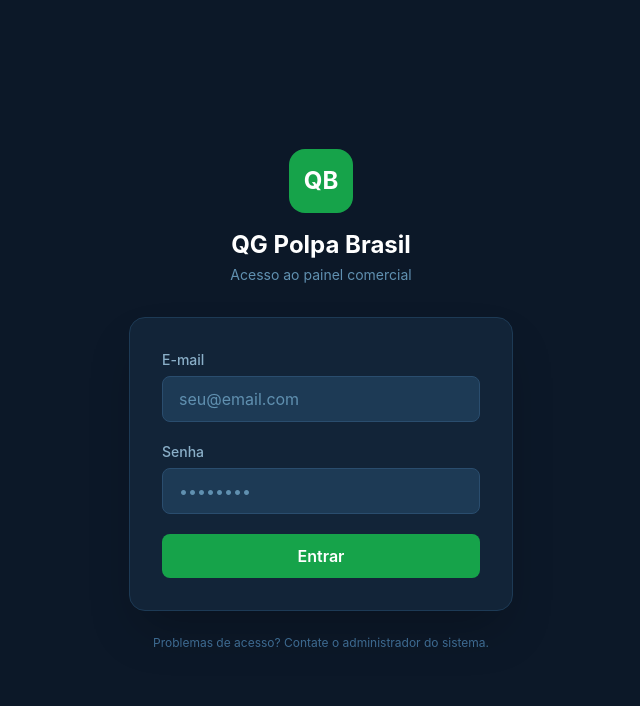
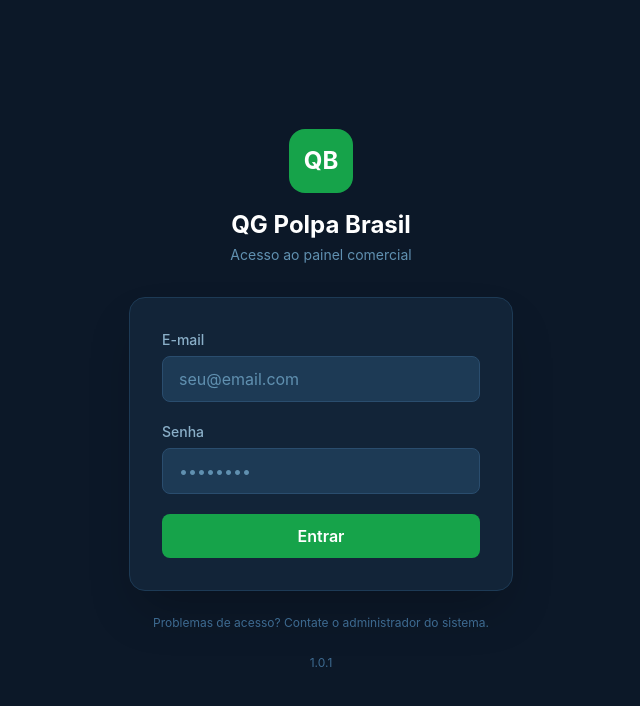
Before and after one commit to DevTiPolpa/qg-polpa-brasil, a React (Vite) app in the folder qg-polpa-brasil/client/: page /clientes in a window 1280 px wide. Shown: the top 706 px of the page, without its empty margins (319-959 px from the left). Built offline with nearby package versions, Linux system fonts and the light colour scheme; no server answers; what @trpc/react-query would draw is missing.

Commit message:
test: test version and deploy

```diff
--- a/qg-polpa-brasil/client/src/pages/Login.tsx
+++ b/qg-polpa-brasil/client/src/pages/Login.tsx
@@ -1,5 +1,6 @@
 import { useState } from 'react'
 import { login, type AuthUser } from '../lib/api'
+import {version} from '../../../package.json'
 
 export default function Login({ onLogin }: { onLogin: (user: AuthUser) => void }) {
   const [email, setEmail] = useState('')
@@ -78,7 +79,12 @@ export default function Login({ onLogin }: { onLogin: (user: AuthUser) => void }
         <p className="text-center text-slate-500 text-xs mt-6">
           Problemas de acesso? Contate o administrador do sistema.
         </p>
+        <div className="text-center text-slate-500 text-xs mt-6">
+        {version}
+        </div>
       </div>
+
+
     </div>
   )
 }
--- a/qg-polpa-brasil/package.json
+++ b/qg-polpa-brasil/package.json
@@ -1,6 +1,6 @@
 {
   "name": "qg-polpa-brasil",
-  "version": "1.0.0",
+  "version": "1.0.1",
   "private": true,
   "scripts": {
     "dev": "concurrently \"npm run dev:server\" \"npm run dev:client\"",
```
